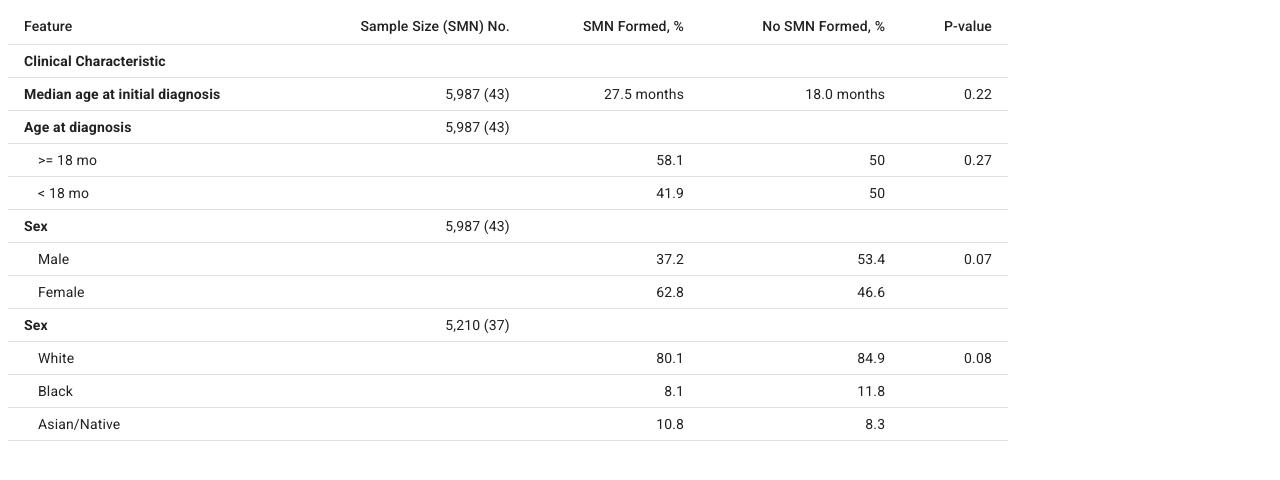
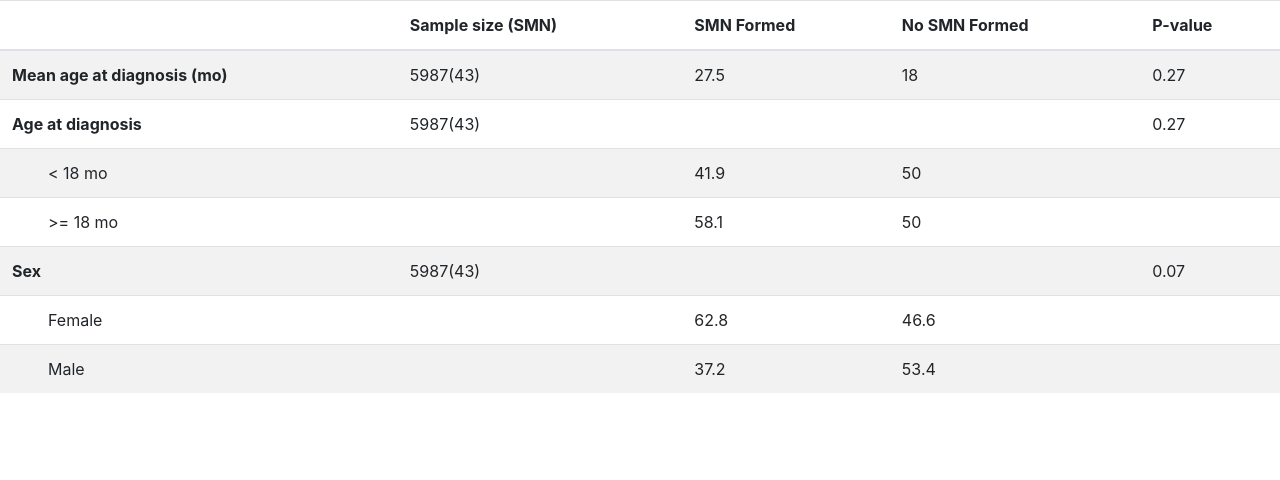
Before and after one commit to yangshengjie4u/poc-table, a React app: page / in a window 1280 px wide. Built offline with nearby package versions, Linux system fonts and the light colour scheme.

Commit message:
Restructure the Table One by the new response data

```diff
--- a/package.json
+++ b/package.json
@@ -3,13 +3,12 @@
   "version": "0.1.0",
   "private": true,
   "dependencies": {
-    "@material-ui/core": "^4.11.0",
     "@testing-library/jest-dom": "^4.2.4",
     "@testing-library/react": "^9.5.0",
     "@testing-library/user-event": "^7.2.1",
     "react": "^16.13.1",
     "react-dom": "^16.13.1",
-    "react-scripts": "3.4.1"
+    "react-scripts": "^3.4.3"
   },
   "scripts": {
     "start": "react-scripts start",
@@ -31,5 +30,6 @@
       "last 1 firefox version",
       "last 1 safari version"
     ]
-  }
+  },
+  "devDependencies": {}
 }
--- a/public/index.html
+++ b/public/index.html
@@ -28,7 +28,13 @@
       work correctly both with client-side routing and a non-root public URL.
       Learn how to configure a non-root public URL by running `npm run build`.
     -->
-    <title>React App</title>
+
+    <link rel="stylesheet"
+          href="https://stackpath.bootstrapcdn.com/bootstrap/4.4.1/css/bootstrap.min.css"
+          integrity="sha384-Vkoo8x4CGsO3+Hhxv8T/Q5PaXtkKtu6ug5TOeNV6gBiFeWPGFN9MuhOf23Q9Ifjh"
+          crossorigin="anonymous">
+
+    <title>Table One</title>
   </head>
   <body>
     <noscript>You need to enable JavaScript to run this app.</noscript>
--- a/src/Table.js
+++ b/src/Table.js
@@ -1,70 +1,70 @@
 import React from 'react';
-import { makeStyles } from '@material-ui/core/styles';
-import Table from '@material-ui/core/Table';
-import TableBody from '@material-ui/core/TableBody';
-import TableCell from '@material-ui/core/TableCell';
-import TableContainer from '@material-ui/core/TableContainer';
-import TableHead from '@material-ui/core/TableHead';
-import TableRow from '@material-ui/core/TableRow';
-import Paper from '@material-ui/core/Paper';
 import data from './data';
 
-const useStyles = makeStyles({
-  table: {
-    minWidth: 650,
-    maxWidth: 1000
-  },
-});
+export default function DenseTable() {
 
+    let header=data.headers;
+    let rows=[];
+    data.variables.map((v,k)=>{
+        let row={};
+        row['name']=v.name;
+        row['size']=v.size.total+"("+v.size.true+")";
+        if (v.keys.length==1 && v.keys[0].name==""){
+            row['type']='font-weight-bold';
+            row['true']=v.keys[0].data.true;
+            row['false']=v.keys[0].data.false;
+            row['p']=v.pval;
 
-export default function DenseTable() {
-  const classes = useStyles();
+            rows.push(row);
+        }else {
+            row['type']='font-weight-bold';
+            row['true']='';
+            row['false']='';
+            row['p']=v.pval;
 
+            rows.push(row);
 
-  let rows=[];
-  data.map((v,k)=>{
-    v['id']=k;
-    v['parent']=0;
-    rows.push(v);
-    if(v.category.length>0){
-      v.category.map((vv,kk)=>{
-        vv['id']=k+"-"+kk;
-        vv['parent']=1;
-        rows.push(vv);
-      });
-    }
-  });
+            v.keys.map((vv, kk)=>{
+                let subrow={};
+                subrow['name']=vv.name;
+                subrow['size']='';
+                subrow['type']='pl-5';
+                subrow['true']=vv.data.true;
+                subrow['false']=vv.data.false;
+                subrow['p']='';
 
-
+                rows.push(subrow);
+            });
+        }
+    });
 
   return (
-      <Table className={classes.table} size="small" aria-label="a dense table">
-        <TableHead>
-          <TableRow>
-            <TableCell>Feature</TableCell>
-            <TableCell align="right">Sample Size (SMN) No.</TableCell>
-            <TableCell align="right">SMN Formed, %</TableCell>
-            <TableCell align="right">No SMN Formed, %</TableCell>
-            <TableCell align="right">P-value</TableCell>
-          </TableRow>
-        </TableHead>
-        <TableBody>
+      <table className="table table-striped">
+          <thead>
+          <tr>
+              <th scope="col"></th>
+              <th scope="col">{header.size}</th>
+              <th scope="col">{header.true}</th>
+              <th scope="col">{header.false}</th>
+              <th scope="col">P-value</th>
+          </tr>
+          </thead>
+          <tbody>
           {rows &&
-            rows.map((v)=>{
-              return(
-                <TableRow key={v.id}>
-                  <TableCell component="th" scope="row" style={v.parent==0?{fontWeight: 'bold'}:{paddingLeft:30}}>
-                    {v.name&&v.name!==''?v.name:''}
-                  </TableCell>
-                  <TableCell align="right">{v.sampleSize&&v.sampleSize!==''?v.sampleSize.toLocaleString():''} {v.SMN&&v.SMN!==''?' ('+v.SMN.toLocaleString()+')':''}</TableCell>
-                  <TableCell align="right">{v.pSMN&&v.pSMN!==''?v.pSMN:''}</TableCell>
-                  <TableCell align="right">{v.pNoSMN&&v.pNoSMN!==''?v.pNoSMN:''}</TableCell>
-                  <TableCell align="right">{v.p&&v.p!==''?v.p:''}</TableCell>
-                </TableRow>
-              )
-            })
+            rows.map((row)=>{
+                  return(
+                      <tr>
+                          <td className={row.type}>{row.name}</td>
+                          <td>{row.size}</td>
+                          <td>{row.true}</td>
+                          <td>{row.false}</td>
+                          <td>{row.p}</td>
+                      </tr>
+                  )
+              })
           }
-        </TableBody>
-      </Table>
+          </tbody>
+      </table>
   );
+
 }
--- a/src/data.js
+++ b/src/data.js
@@ -1,7 +1,85 @@
-export default [
-{"name":"Clinical Characteristic", "sampleSize":null, "SMN":null, "category":[]},
-{"name":"Median age at initial diagnosis", "sampleSize":5987, "SMN":43, "pSMN":"27.5 months", "pNoSMN":"18.0 months", "p":0.22, "category":[]},
-{"name":"Age at diagnosis", "sampleSize":5987, "SMN":43, "category":[{"name":">= 18 mo", "pSMN":58.1, "pNoSMN":50, "p":0.27},{"name":"< 18 mo", "pSMN":41.9, "pNoSMN":50, "p":null}]},
-{"name":"Sex", "sampleSize":5987, "SMN":43, "category":[{"name":"Male", "pSMN":37.2, "pNoSMN":53.4, "p":0.07},{"name":"Female", "pSMN":62.8, "pNoSMN":46.6, "p":null}]},
-{"name":"Sex", "sampleSize":5210, "SMN":37, "category":[{"name":"White", "pSMN":80.1, "pNoSMN":84.9, "p":0.08},{"name":"Black", "pSMN":8.1, "pNoSMN":11.8, "p":null},{"name":"Asian/Native", "pSMN":10.8, "pNoSMN":8.3, "p":null}]}
-];
+export default {
+    "headers": {
+        "size": "Sample size (SMN)",
+        "true": "SMN Formed",
+        "false": "No SMN Formed"
+    },
+    "variables": [
+        {
+            "name": "Mean age at diagnosis (mo)",
+            "size": {
+                "total": 5987,
+                "true": 43
+            },
+            "pval": 0.27,
+            "keys": [
+                {
+                    "name": "",
+                    "data": {
+                        "true": 27.5,
+                        "false": 18.0
+                    }
+                }
+            ]
+        },
+        {
+            "name": "Age at diagnosis",
+            "size": {
+                "total": 5987,
+                "true": 43
+            },
+            "pval": 0.27,
+            "keys": [
+                {
+                    "name": "< 18 mo",
+                    "data": {
+                        "true": 41.9,
+                        "false": 50.0
+                    }
+                },
+                {
+                    "name": ">= 18 mo",
+                    "data": {
+                        "true": 58.1,
+                        "false": 50.0
+                    }
+                }
+            ]
+        },
+        {
+            "name": "Sex",
+            "size": {
+                "total": 5987,
+                "true": 43
+            },
+            "pval": 0.07,
+            "keys": [
+                {
+                    "name": "Female",
+                    "data": {
+                        "true": 62.8,
+                        "false": 46.6
+                    }
+                },
+                {
+                    "name": "Male",
+                    "data": {
+                        "true": 37.2,
+                        "false": 53.4
+                    }
+                }
+            ]
+        }
+    ]
+}
+
+
+
+
+//     [
+// {"name":"Clinical Characteristic", "sampleSize":null, "SMN":null, "category":[]},
+// {"name":"Median age at initial diagnosis", "sampleSize":5987, "SMN":43, "pSMN":"27.5 months", "pNoSMN":"18.0 months", "p":0.22, "category":[]},
+// {"name":"Age at diagnosis", "sampleSize":5987, "SMN":43, "category":[{"name":">= 18 mo", "pSMN":58.1, "pNoSMN":50, "p":0.27},{"name":"< 18 mo", "pSMN":41.9, "pNoSMN":50, "p":null}]},
+// {"name":"Sex", "sampleSize":5987, "SMN":43, "category":[{"name":"Male", "pSMN":37.2, "pNoSMN":53.4, "p":0.07},{"name":"Female", "pSMN":62.8, "pNoSMN":46.6, "p":null}]},
+// {"name":"Sex", "sampleSize":5210, "SMN":37, "category":[{"name":"White", "pSMN":80.1, "pNoSMN":84.9, "p":0.08},{"name":"Black", "pSMN":8.1, "pNoSMN":11.8, "p":null},{"name":"Asian/Native", "pSMN":10.8, "pNoSMN":8.3, "p":null}]}
+// ];
```
Also changed, not shown: 1 other file.
